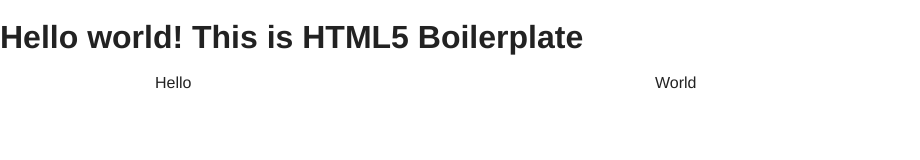
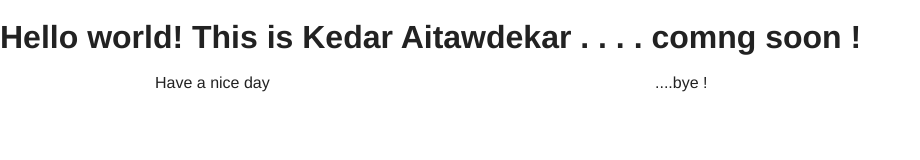
Before and after one commit to kedar2a/kedar2a.github.io, a plain HTML site: page dev-index.html in a window 1280 px wide. Shown: the whole page, without its empty margins (0-920 px from the left). Drawn offline with nearby package versions, Linux system fonts and the light colour scheme.

Commit message:
Update dev-index.html

```diff
--- a/dev-index.html
+++ b/dev-index.html
@@ -59,10 +59,10 @@
 
         <!-- ::::::::::::::::: Body content ::::::::::::::::: -->
 
-        <h1>Hello world! This is HTML5 Boilerplate</h1>
+        <h1>Hello world! This is Kedar Aitawdekar . . . . comng soon !</h1>
         <div class="row">
-            <div class="small-6 columns">Hello</div>
-            <div class="small-6 columns">World</div>
+            <div class="small-6 columns">Have a nice day</div>
+            <div class="small-6 columns">....bye !</div>
         </div>
 
         <!-- ::::::::::::::::: The end Of Body content ::::::::::::::::: -->
```
